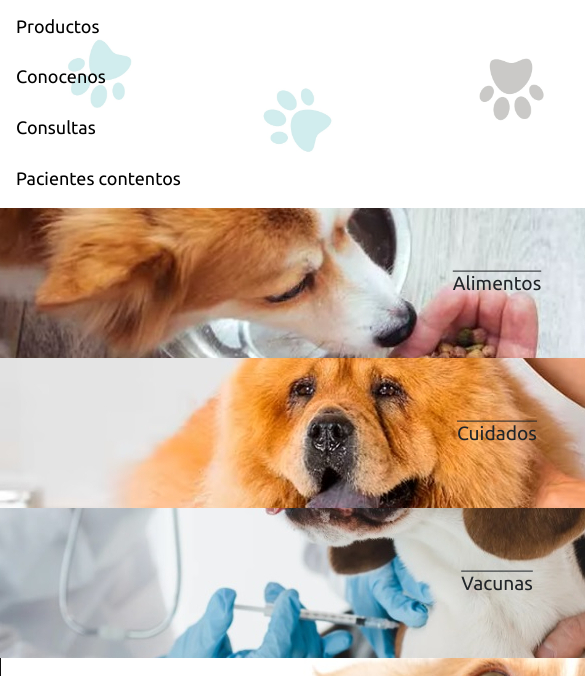
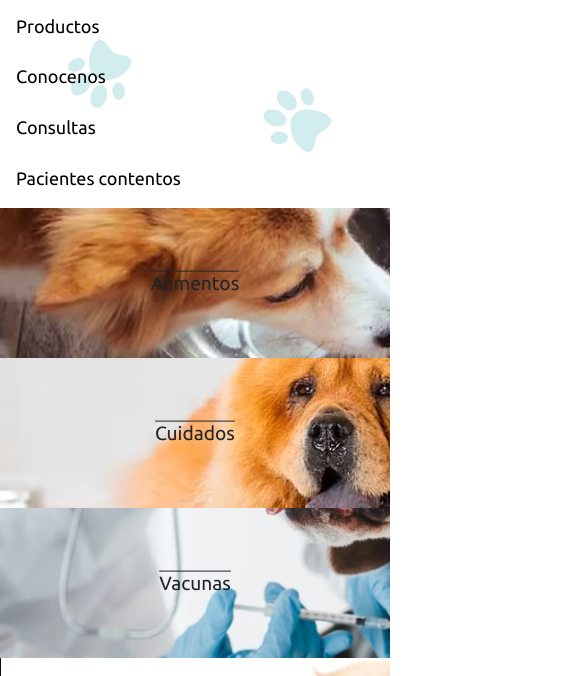
Before and after one commit to ezequielarraygada/3raEnregaArraygada, a website: page paginas/productos.html in a window 390 px wide. Shown: the part 168-844 px from the top of the page, 585 px wide, since content can reach past the window. Drawn offline with nearby package versions, Linux system fonts and the light colour scheme; files that its build step writes are made by us from their sources.

Commit message:
fix responsive productos

```diff
--- a/paginas/productos.html
+++ b/paginas/productos.html
@@ -29,7 +29,7 @@
                 contentos</a>
         </nav>
     </header>
-    <main class="padreflex">
+    <main class="col-xs-12 col-md-12 col-sm-12 padreflex">
         <div class="col-xs-12 col-md-12 col-sm-12" id="productos__img">
             <div class="contenedor">
                 <img src="../Imagenes/Alimentos.jpg" />
--- a/scss/estilos.scss
+++ b/scss/estilos.scss
@@ -184,4 +184,14 @@ body {
         padding: 2%;
         margin-left: 2%;
     }
+    .contenedor{
+        width: 100%;
+        align-self: flex-start;
+    }
+    .padreflex{
+        width: 100%;
+    }
+    #productos__img{
+        width: 100%;
+    }
 }
```
Also changed, not shown: CSS/estilos.css.
